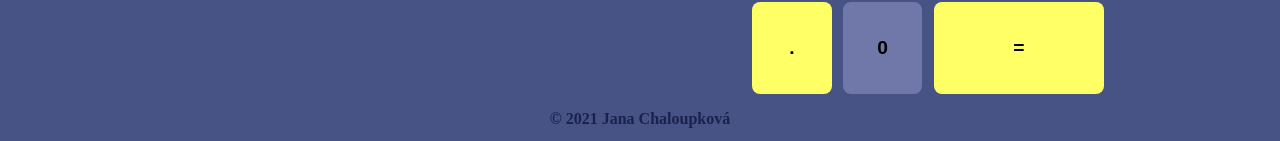
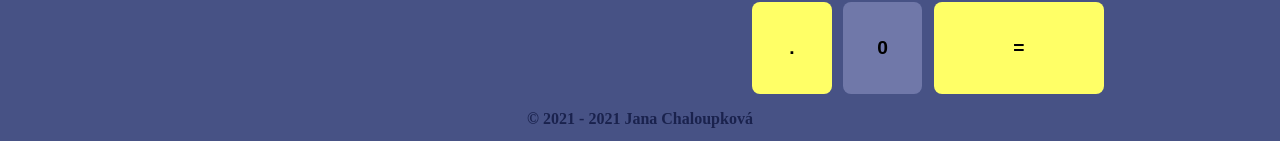
Before and after one commit to agnes97/vg-calculator, a React (Create React App) app: page / in a window 1280 px wide. Shown: the part 656-797 px from the top of the page. Built offline with nearby package versions, Linux system fonts and the light colour scheme.

Commit message:
✨ Add better handling of copyright date

```diff
--- a/src/components/Copyright/index.tsx
+++ b/src/components/Copyright/index.tsx
@@ -1,6 +1,9 @@
 import { FC } from 'react'
 import './index.css'
 
-const Copyright: FC = () => <p className="copyright">&#169; 2021 Jana Chaloupková</p>
+const name = "Jana Chaloupková"
+const currentYear = new Date().getFullYear()
+
+const Copyright: FC = () => <p className="copyright">&#169; 2021 - {currentYear} {name}</p>
 
 export default Copyright
```
